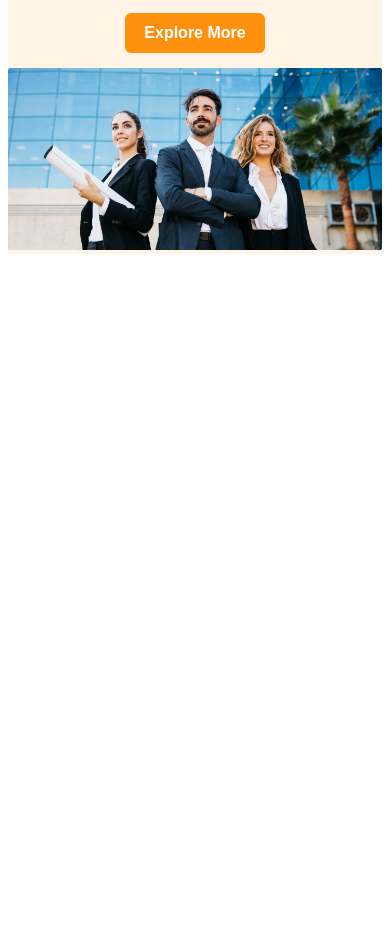
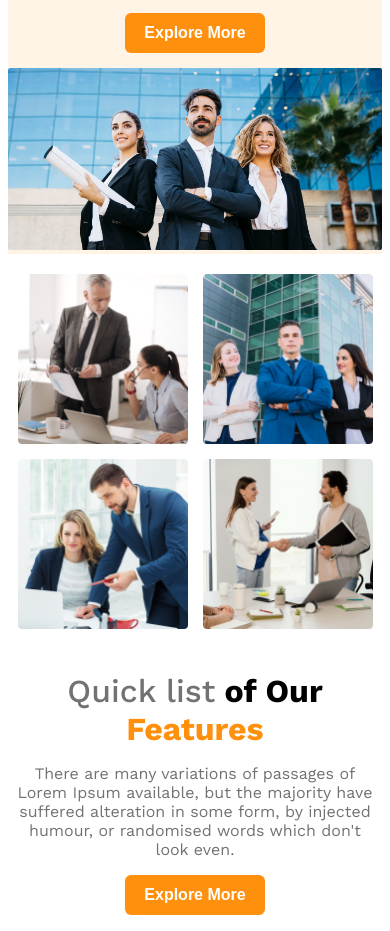
Before and after one commit to MF-FAHAD/Architect-LMD, a plain HTML site: page index.html in a window 390 px wide. Shown: the part 634-1565 px from the top of the page. Before the commit the page ends 896 px from the top, so only its background shows below. Drawn offline with nearby package versions, Linux system fonts and the light colour scheme.

Commit message:
add the second section

```diff
--- a/index.html
+++ b/index.html
@@ -29,7 +29,19 @@
         </div>
     </header>
     <main>
-
+        <section class="section1 display-flex">
+            <div class="img-container">
+                <img src="images/team1.png" alt="">
+                <img src="images/team2.png" alt="">
+                <img src="images/team3.png" alt="">
+                <img src="images/team4.png" alt="">
+            </div>
+            <div class="skills">
+                <h3><span style="font-weight: 500;" class="dark3">Quick list</span> of Our <span style="color: rgb(255, 144, 14);">Features</span></h3>
+                <p class="dark3">There are many variations of passages of Lorem Ipsum available, but the majority have suffered alteration in some form, by injected humour, or randomised words which don't look even.</p>
+                <button class="btn">Explore More</button>
+            </div>
+        </section>
     </main>
     <footer>
 
--- a/styles.css
+++ b/styles.css
@@ -25,6 +25,11 @@
     background-color: rgb(255, 144, 14);;
   }
 
+  main{
+    max-width: 900px;
+    margin: 0 auto;
+    margin-top: 20px;
+  }
 
   /* header styles */
   .head{
@@ -61,10 +66,46 @@
     font-size: 2.7rem;
   }
 
+  /* main section1 */
+  .section1{
+    align-items: center;
+  }
+  .img-container{
+    display: grid;
+    grid-template-columns: repeat(2, 1fr);
+    gap: 15px;
+  }
+  .img-container img{
+    max-width: 230px;
+  }
+  .skills{
+    margin-left: 60px;
+    max-width: 400px;
+  }
+  .skills h3{
+    font-size: 2rem;
+    font-weight: 700;
+    margin: 5px;
+  }
+
+
+
+
 
   @media screen and (max-width:576px){
-    .navbar, .nav-links{
+    .navbar, .nav-links,.section1{
       flex-direction: column;
       gap: 0px;
     }
+    .img-container img{
+      max-width: 170px;
+    }
+    .img-container{
+      margin-bottom: 30px;
+    }
+    .skills{
+      text-align: center;
+     margin: 8px;
+    }
+
   }
```
